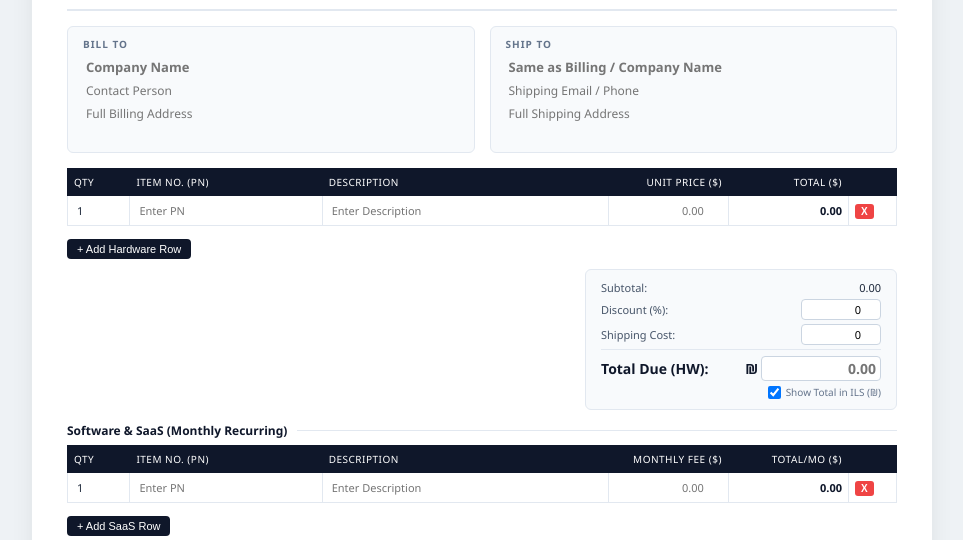
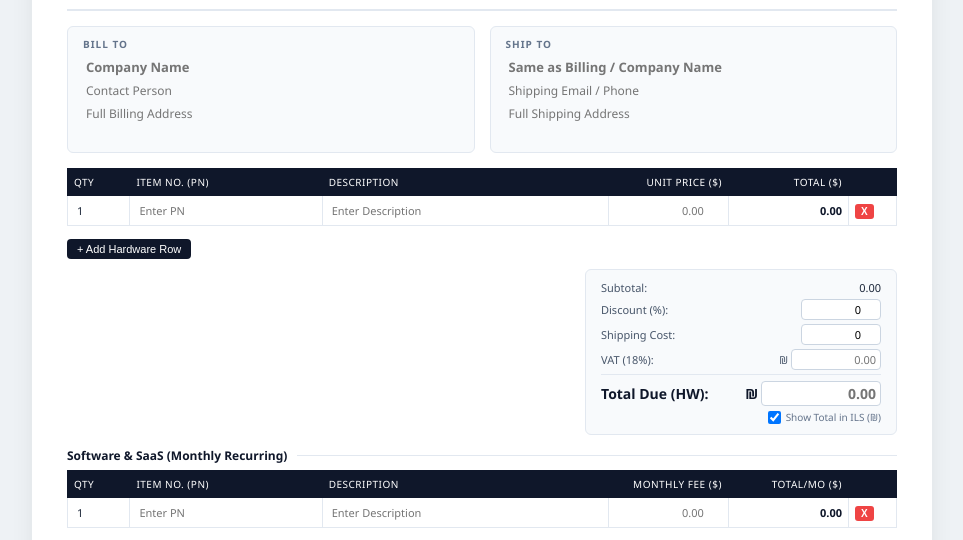
Before and after one commit to bennyot-cloud/t42-CPQ, a plain HTML site: page index.html in a window 1280 px wide. Both pictures are taken after a click on the checkbox "Show Total in ILS (₪)". Shown: the part 244-784 px from the top of the page, without its empty margins (158-1121 px from the left). Drawn offline with Linux system fonts and the light colour scheme.

Commit message:
Update index.html

```diff
--- a/index.html
+++ b/index.html
@@ -50,6 +50,7 @@
         .ils-toggle-row { font-size: 10px !important; color: #64748b !important; justify-content: flex-end !important; gap: 5px; margin-top: 4px; margin-bottom: 0 !important; }
         .ils-toggle-row input[type="checkbox"] { width: auto; margin: 0; cursor: pointer; }
         .manual-ils-input { width: 110px !important; text-align: right; border: 1px solid #cbd5e1; padding: 2px 4px; border-radius: 4px; background: #fff; font-family: inherit; font-size: 14px; font-weight: 700; color: #0f172a; }
+        .manual-vat-input { width: 80px !important; text-align: right; border: 1px solid #cbd5e1; padding: 2px 4px; border-radius: 4px; background: #fff; font-family: inherit; font-size: 11px; color: #1e293b; }
 
         /* General Notes Box */
         .notes-box { background: #f8fafc; padding: 10px 15px; border-radius: 6px; border: 1px solid #e2e8f0; margin-bottom: 15px; }
@@ -144,6 +145,13 @@
             <div><span>Subtotal:</span> <span id="hw-subtotal" style="font-weight: 500; color: #1e293b;">0.00</span></div>
             <div><span>Discount (%):</span> <input type="number" id="discount-pct" value="0" min="0" onchange="calculateTotals()"></div>
             <div><span>Shipping Cost:</span> <input type="number" id="shipping-cost" value="0" min="0" onchange="calculateTotals()"></div>
+            <div id="hw-vat-row" style="display: none;">
+                <span>VAT (18%):</span>
+                <span style="display: inline-flex; align-items: center; gap: 3px;">
+                    <span>₪</span>
+                    <input type="text" id="hw-manual-vat" class="manual-vat-input" placeholder="0.00">
+                </span>
+            </div>
             <div class="grand-total">
                 <span>Total Due (HW):</span>
                 <span id="hw-grand-total">$ 0.00</span>
@@ -242,6 +250,7 @@
         const isILS = document.getElementById('ils-override-toggle').checked;
         document.getElementById('hw-grand-total').style.display = isILS ? 'none' : 'inline';
         document.getElementById('hw-ils-wrapper').style.display = isILS ? 'inline-flex' : 'none';
+        document.getElementById('hw-vat-row').style.display = isILS ? 'flex' : 'none';
     }
 
     function generateRowHTML(isSaaS) {
```
